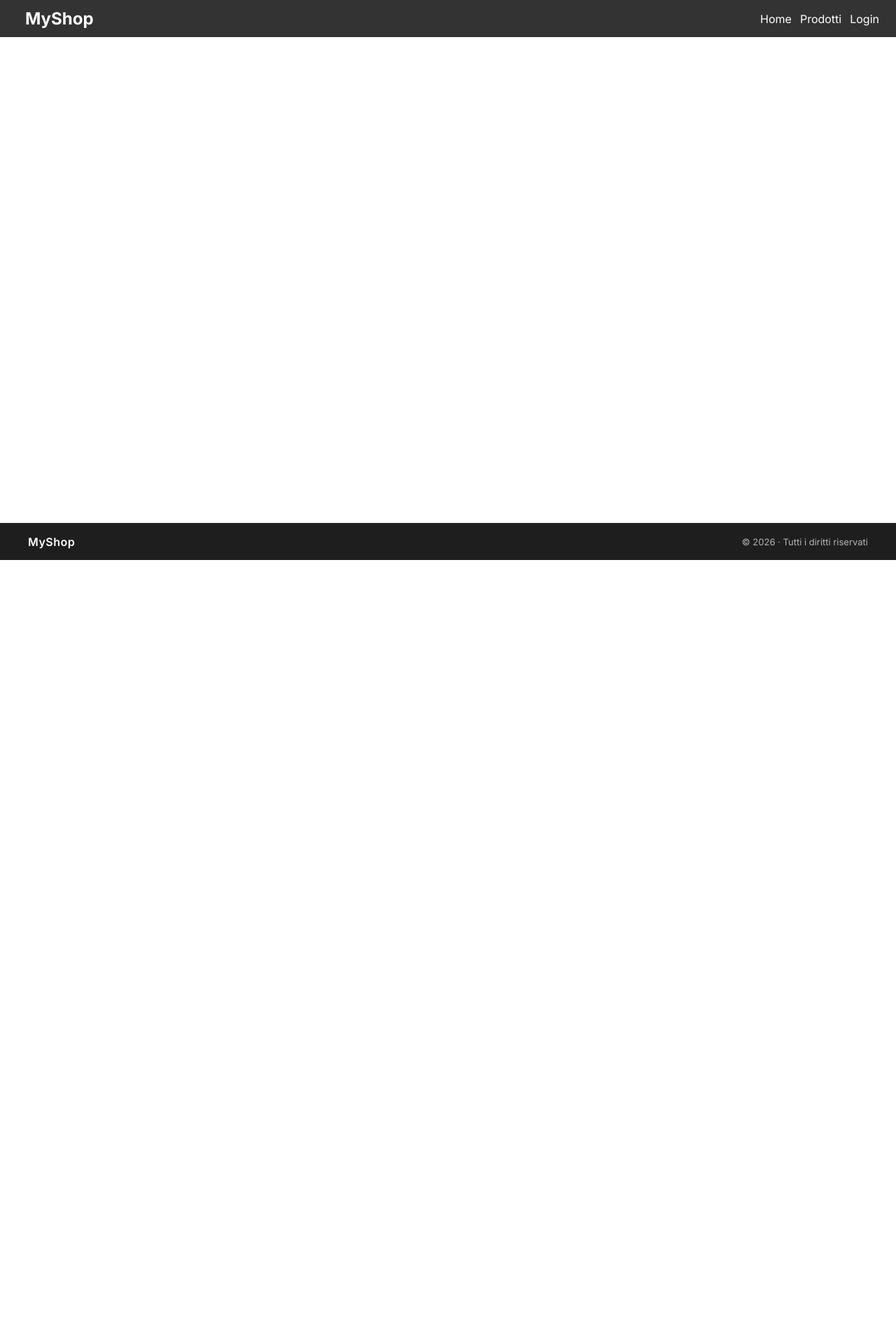
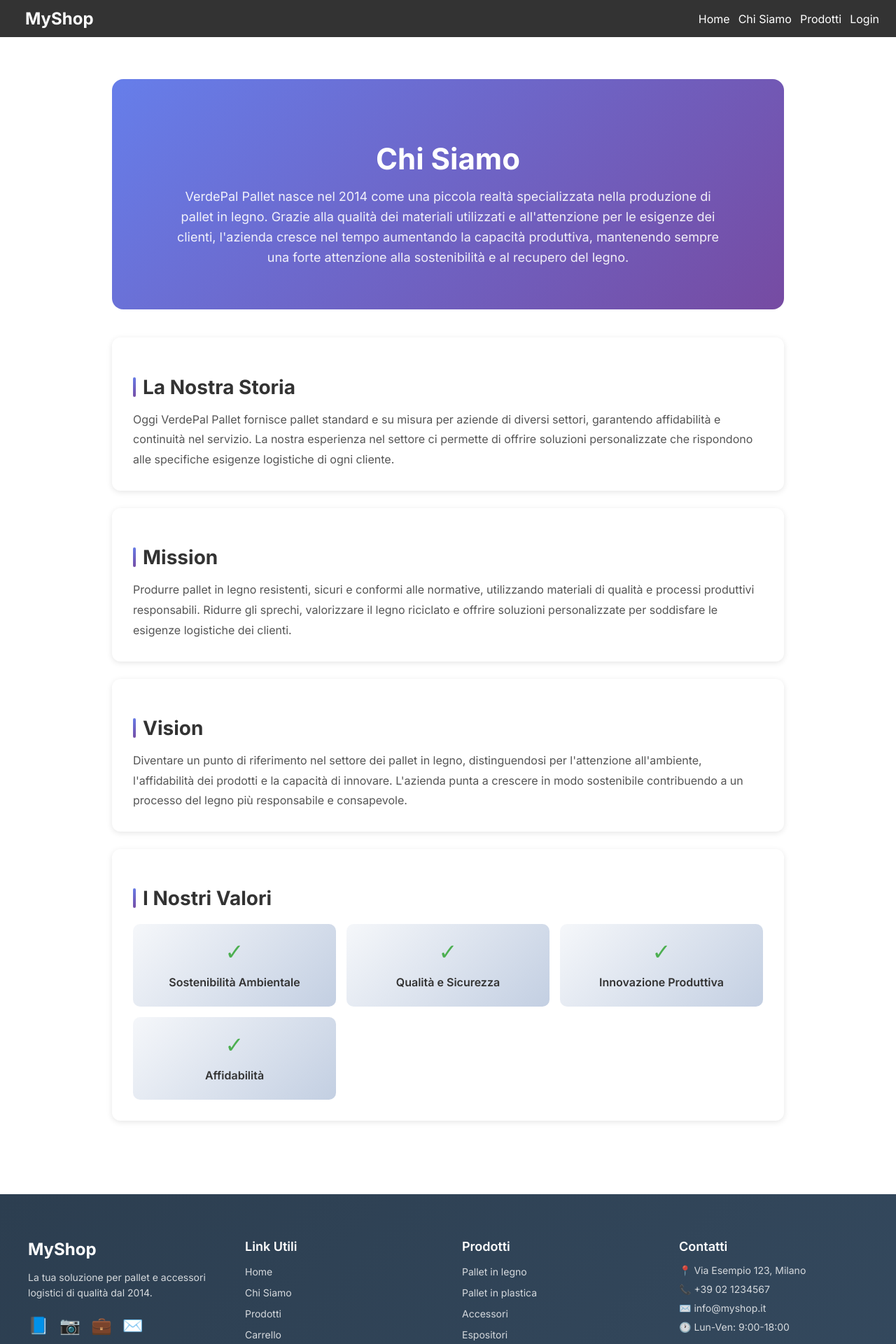
Before and after one commit to nikfaccini/Progetto-ERASMUS-2026, a React (Create React App) app: page /chi-siamo in a window 1280 px wide. Shown: the top 1920 px of the page at 70% size. Before the commit the page ends 800 px from the top, so only its background shows below. Built offline with nearby package versions, Linux system fonts and the light colour scheme.

Commit message:
Aggiunta pagina Chi Siamo e aggiornato Footer

```diff
--- a/src/App.js
+++ b/src/App.js
@@ -10,6 +10,7 @@ import Registrazione from "./pages/Registrazione";
 import Prodotti from "./pages/Prodotti";
 import Carrello from "./pages/Carrello";
 import Ordini from "./pages/Ordini";
+import ChiSiamo from "./pages/ChiSiamo";
 
 function AppLayout() {
   const location = useLocation();
@@ -58,7 +59,35 @@ function AppLayout() {
 function App() {
   return (
     <BrowserRouter>
-      <AppLayout />
+      <Navbar />
+
+      <Routes>
+        <Route path="/" element={<Home />} />
+        <Route path="/login" element={<Login />} />
+        <Route path="/registrazione" element={<Registrazione />} />
+        <Route path="/prodotti" element={<Prodotti />} />
+        <Route path="/chi-siamo" element={<ChiSiamo />} />
+
+        <Route
+          path="/carrello"
+          element={
+            <ProtectedRoute>
+              <Carrello />
+            </ProtectedRoute>
+          }
+        />
+
+        <Route
+          path="/ordini"
+          element={
+            <ProtectedRoute>
+              <Ordini />
+            </ProtectedRoute>
+          }
+        />
+      </Routes>
+
+      <Footer />
     </BrowserRouter>
   );
 }
--- a/src/components/Footer.css
+++ b/src/components/Footer.css
@@ -1,53 +1,118 @@
-/* Style globale */
-html, body, #root {
-  height: 100%;
+.footer {
+  background: linear-gradient(135deg, #2c3e50 0%, #34495e 100%);
+  color: white;
+  margin-top: 60px;
+  padding: 40px 20px 20px 20px;
+}
+
+.footer-content {
+  max-width: 1200px;
+  margin: 0 auto;
+  display: grid;
+  grid-template-columns: repeat(auto-fit, minmax(250px, 1fr));
+  gap: 40px;
+  padding-bottom: 30px;
+  border-bottom: 1px solid rgba(255, 255, 255, 0.1);
+}
+
+.footer-section h3 {
+  font-size: 24px;
+  margin-bottom: 15px;
+  color: white;
+}
+
+.footer-section h4 {
+  font-size: 18px;
+  margin-bottom: 15px;
+  color: white;
+  font-weight: 600;
+}
+
+.footer-section p {
+  font-size: 14px;
+  line-height: 1.6;
+  color: rgba(255, 255, 255, 0.8);
+  margin-bottom: 20px;
+}
+
+.footer-section ul {
+  list-style: none;
+  padding: 0;
   margin: 0;
 }
 
-/* Flexbox layout per tutto */
-#root {
-  display: flex;
-  flex-direction: column;
-  height: 100%;
+.footer-section ul li {
+  margin-bottom: 10px;
 }
 
-.main-content {
-  flex-grow: 1; /* Consente al contenuto di crescere e occupare spazio disponibile */
+.footer-section ul li a {
+  color: rgba(255, 255, 255, 0.8);
+  text-decoration: none;
+  font-size: 14px;
+  transition: color 0.3s, padding-left 0.3s;
+  display: inline-block;
 }
 
-/* Stile Footer */
-.footer {
-  font-family: "Inter", sans-serif;
-  background-color: #1e1e1e;
-  border-top: 1px solid #2f2f2f;
-  padding: 16px 24px;
+.footer-section ul li a:hover {
+  color: #4caf50;
+  padding-left: 5px;
 }
 
-.footer-container {
+.contact-info li {
+  color: rgba(255, 255, 255, 0.8);
+  font-size: 14px;
+  margin-bottom: 10px;
+}
+
+.social-links {
+  display: flex;
+  gap: 15px;
+  margin-top: 15px;
+}
+
+.social-links a {
+  font-size: 24px;
+  text-decoration: none;
+  transition: transform 0.3s;
+  display: inline-block;
+}
+
+.social-links a:hover {
+  transform: scale(1.2);
+}
+
+.footer-bottom {
   max-width: 1200px;
   margin: 0 auto;
-  display: flex;
-  justify-content: space-between;
-  align-items: center;
+  padding-top: 20px;
+  text-align: center;
 }
 
-.footer-brand {
-  font-size: 16px;
-  font-weight: 600;
-  color: #ffffff;
-  letter-spacing: 0.5px;
+.footer-bottom p {
+  color: rgba(255, 255, 255, 0.6);
+  font-size: 14px;
+  margin: 0;
 }
 
-.footer-text {
-  font-size: 13px;
-  color: #b5b5b5;
-}
+@media (max-width: 768px) {
+  .footer-content {
+    grid-template-columns: 1fr;
+    gap: 30px;
+  }
 
-/* Mobile */
-@media (max-width: 768px) {
-  .footer-container {
-    flex-direction: column;
-    gap: 6px;
+  .footer-section {
     text-align: center;
   }
+
+  .social-links {
+    justify-content: center;
+  }
+
+  .footer-section ul li a {
+    display: block;
+  }
+
+  .footer-section ul li a:hover {
+    padding-left: 0;
+  }
 }
--- a/src/components/Footer.js
+++ b/src/components/Footer.js
@@ -1,13 +1,54 @@
-import "./Footer.css";
+import { Link } from 'react-router-dom';
+import './Footer.css';
 
 const Footer = () => {
   return (
     <footer className="footer">
-      <div className="footer-container">
-        <span className="footer-brand">MyShop</span>
-        <span className="footer-text">
-          © {new Date().getFullYear()} · Tutti i diritti riservati
-        </span>
+      <div className="footer-content">
+        <div className="footer-section">
+          <h3>MyShop</h3>
+          <p>La tua soluzione per pallet e accessori logistici di qualità dal 2014.</p>
+          <div className="social-links">
+            <a href="#" aria-label="Facebook">📘</a>
+            <a href="#" aria-label="Instagram">📷</a>
+            <a href="#" aria-label="LinkedIn">💼</a>
+            <a href="#" aria-label="Email">✉️</a>
+          </div>
+        </div>
+
+        <div className="footer-section">
+          <h4>Link Utili</h4>
+          <ul>
+            <li><Link to="/">Home</Link></li>
+            <li><Link to="/chi-siamo">Chi Siamo</Link></li>
+            <li><Link to="/prodotti">Prodotti</Link></li>
+            <li><Link to="/carrello">Carrello</Link></li>
+          </ul>
+        </div>
+
+        <div className="footer-section">
+          <h4>Prodotti</h4>
+          <ul>
+            <li><Link to="/prodotti">Pallet in legno</Link></li>
+            <li><Link to="/prodotti">Pallet in plastica</Link></li>
+            <li><Link to="/prodotti">Accessori</Link></li>
+            <li><Link to="/prodotti">Espositori</Link></li>
+          </ul>
+        </div>
+
+        <div className="footer-section">
+          <h4>Contatti</h4>
+          <ul className="contact-info">
+            <li>📍 Via Esempio 123, Milano</li>
+            <li>📞 +39 02 1234567</li>
+            <li>✉️ info@myshop.it</li>
+            <li>🕐 Lun-Ven: 9:00-18:00</li>
+          </ul>
+        </div>
+      </div>
+
+      <div className="footer-bottom">
+        <p>&copy; 2024 MyShop - VerdePal Pallet. Tutti i diritti riservati.</p>
       </div>
     </footer>
   );
--- a/src/components/Navbar.js
+++ b/src/components/Navbar.js
@@ -6,8 +6,8 @@ const Navbar = () => {
   const navigate = useNavigate();
   const location = useLocation();
   const [isLogged, setIsLogged] = useState(false);
+  const [menuOpen, setMenuOpen] = useState(false);
 
-  // Controlla lo stato del login ogni volta che cambia la route
   useEffect(() => {
     const logged = localStorage.getItem("isLogged");
     setIsLogged(!!logged);
@@ -16,34 +16,58 @@ const Navbar = () => {
   const logout = () => {
     localStorage.removeItem("isLogged");
     setIsLogged(false);
+    setMenuOpen(false);
     navigate("/login");
   };
 
+  const closeMenu = () => {
+    setMenuOpen(false);
+  };
+
   return (
-    <nav className="navbar navbar-dark bg-dark px-4">
-      <Link className="navbar-brand" to="/">MyShop</Link>
+    <nav className="navbar">
+      <Link className="navbar-brand" to="/" onClick={closeMenu}>
+        MyShop
+      </Link>
 
-      <div>
-        <Link className="btn btn-link text-white" to="/">Home</Link>
-        <Link className="btn btn-link text-white" to="/prodotti">Prodotti</Link>
+      <button
+        className="hamburger"
+        onClick={() => setMenuOpen(!menuOpen)}
+        aria-label="Menu"
+      >
+        <span></span>
+        <span></span>
+        <span></span>
+      </button>
+
+      <div className={`nav-menu ${menuOpen ? 'active' : ''}`}>
+        <Link className="nav-link" to="/" onClick={closeMenu}>
+          Home
+        </Link>
+        <Link className="nav-link" to="/chi-siamo" onClick={closeMenu}>
+          Chi Siamo
+        </Link>
+        <Link className="nav-link" to="/prodotti" onClick={closeMenu}>
+          Prodotti
+        </Link>
 
         {isLogged && (
           <>
-            <Link className="btn btn-link text-white" to="/carrello">
+            <Link className="nav-link" to="/carrello" onClick={closeMenu}>
               Carrello
             </Link>
-            <Link className="btn btn-link text-white" to="/ordini">
+            <Link className="nav-link" to="/ordini" onClick={closeMenu}>
               Ordini
             </Link>
           </>
         )}
 
         {!isLogged ? (
-          <Link className="btn btn-outline-light ms-2" to="/login">
+          <Link className="btn-login" to="/login" onClick={closeMenu}>
             Login
           </Link>
         ) : (
-          <button className="btn btn-outline-danger ms-2" onClick={logout}>
+          <button className="btn-logout" onClick={logout}>
             Logout
           </button>
         )}
--- a/src/pages/ChiSiamo.css
+++ b/src/pages/ChiSiamo.css
@@ -1,34 +1,122 @@
-.container {
-  max-width: 900px;
+.chi-siamo-container {
+  max-width: 1000px;
+  margin: 40px auto;
+  padding: 20px;
+}
+
+.chi-siamo-header {
+  text-align: center;
+  padding: 60px 20px;
+  background: linear-gradient(135deg, #667eea 0%, #764ba2 100%);
+  border-radius: 16px;
+  color: white;
+  margin-bottom: 40px;
+}
+
+.chi-siamo-header h1 {
+  font-size: 42px;
+  margin-bottom: 15px;
+  font-weight: bold;
+  color: white;
+}
+
+.chi-siamo-header p {
+  font-size: 18px;
+  opacity: 0.9;
+  max-width: 800px;
   margin: 0 auto;
-  padding: 30px 20px;
-  font-family: "Inter", sans-serif;
+  line-height: 1.6;
+  color: white;
+}
+
+.content-section {
+  background: white;
+  border-radius: 12px;
+  padding: 30px;
+  margin-bottom: 25px;
+  box-shadow: 0 2px 8px rgba(0, 0, 0, 0.1);
+}
+
+.content-section h2 {
+  color: #333;
+  font-size: 28px;
+  margin-bottom: 15px;
+  display: flex;
+  align-items: center;
+  gap: 10px;
+}
+
+.content-section h2::before {
+  content: '';
+  width: 4px;
+  height: 28px;
+  background: linear-gradient(135deg, #667eea 0%, #764ba2 100%);
+  border-radius: 2px;
+}
+
+.content-section p {
+  font-size: 16px;
+  line-height: 1.8;
+  color: #555;
+  margin: 0;
+}
+
+.valori-list {
+  display: grid;
+  grid-template-columns: repeat(auto-fit, minmax(220px, 1fr));
+  gap: 15px;
+  margin-top: 20px;
+}
+
+.valore-item {
+  background: linear-gradient(135deg, #f5f7fa 0%, #c3cfe2 100%);
+  padding: 20px;
+  border-radius: 10px;
+  text-align: center;
+  transition: transform 0.2s;
+}
+
+.valore-item:hover {
+  transform: translateY(-5px);
+}
+
+.valore-item::before {
+  content: '✓';
+  display: block;
+  font-size: 32px;
+  color: #4caf50;
+  margin-bottom: 10px;
+}
+
+.valore-item p {
+  margin: 0;
+  font-weight: 600;
   color: #333;
 }
 
-h1 {
-  font-size: 32px;
-  font-weight: 700;
-  margin-bottom: 20px;
-  color: #764ba2;
+/* Responsive */
+@media (max-width: 768px) {
+  .chi-siamo-header {
+    padding: 40px 20px;
   }
 
-h2 {
-  font-size: 24px;
-  font-weight: 600;
-  margin-top: 20px;
-  margin-bottom: 10px;
+  .chi-siamo-header h1 {
+    font-size: 32px;
   }
 
-p {
+  .chi-siamo-header p {
     font-size: 16px;
-  line-height: 1.6;
-  margin-bottom: 12px;
   }
 
-.mission {
-  background-color: #f0f0ff;
-  padding: 16px;
-  border-radius: 10px;
-  margin-top: 20px;
+  .content-section {
+    padding: 20px;
   }
+
+  .content-section h2 {
+    font-size: 24px;
+  }
+
+  .valori-list {
+    grid-template-columns: 1fr;
+  }
+}
--- a/src/pages/ChiSiamo.js
+++ b/src/pages/ChiSiamo.js
@@ -3,39 +3,59 @@ import "./ChiSiamo.css";
 
 const ChiSiamo = () => {
   return (
-    <div className="container">
-      <h1>Chi Siamo</h1>
-
-      <p>
-        VerdePal Pallet nasce nel 2014 come una piccola realtà specializzata nella produzione di pallet in legno.
-        Grazie alla qualità dei materiali utilizzati e all’attenzione per le esigenze dei clienti, l’azienda cresce nel tempo aumentando la capacità produttiva.
-        Mantiene sempre una forte attenzione alla sostenibilità e al recupero del legno. Oggi VerdePal Pallet fornisce pallet standard e su misura per aziende di diversi settori, garantendo affidabilità e continuità nel servizio.
-      </p>
-
-      <div className="mission">
-        <h2>Mission</h2>
+    <div className="chi-siamo-container">
+      <div className="chi-siamo-header">
+        <h1>Chi Siamo</h1>
         <p>
-          Produrre pallet in legno resistenti, sicuri e conformi alle normative, utilizzando materiali di qualità e processi produttivi responsabili.
-          Ridurre gli sprechi, valorizzare il legno riciclato e offrire soluzioni personalizzate per soddisfare le esigenze logistiche dei clienti.
+          VerdePal Pallet nasce nel 2014 come una piccola realtà specializzata nella produzione di pallet in legno.
+          Grazie alla qualità dei materiali utilizzati e all'attenzione per le esigenze dei clienti, l'azienda cresce nel tempo
+          aumentando la capacità produttiva, mantenendo sempre una forte attenzione alla sostenibilità e al recupero del legno.
         </p>
       </div>
 
-      <div className="mission">
-        <h2>Vision</h2>
+      <div className="content-section">
+        <h2>La Nostra Storia</h2>
         <p>
-          Diventare un punto di riferimento nel settore dei pallet in legno, distinguendosi per l’attenzione all’ambiente, l’affidabilità dei prodotti e la capacità di innovare.
-          L’azienda punta a crescere in modo sostenibile contribuendo a un processo del legno più responsabile e consapevole.
+          Oggi VerdePal Pallet fornisce pallet standard e su misura per aziende di diversi settori,
+          garantendo affidabilità e continuità nel servizio. La nostra esperienza nel settore ci permette
+          di offrire soluzioni personalizzate che rispondono alle specifiche esigenze logistiche di ogni cliente.
         </p>
       </div>
 
-      <div className="mission">
-        <h2>Valori</h2>
-        <ul>
-          <li>Sostenibilità ambientale</li>
-          <li>Qualità e sicurezza</li>
-          <li>Innovazione produttiva</li>
-          <li>Affidabilità</li>
-        </ul>
+      <div className="content-section">
+        <h2>Mission</h2>
+        <p>
+          Produrre pallet in legno resistenti, sicuri e conformi alle normative, utilizzando materiali di qualità
+          e processi produttivi responsabili. Ridurre gli sprechi, valorizzare il legno riciclato e offrire soluzioni
+          personalizzate per soddisfare le esigenze logistiche dei clienti.
+        </p>
+      </div>
+
+      <div className="content-section">
+        <h2>Vision</h2>
+        <p>
+          Diventare un punto di riferimento nel settore dei pallet in legno, distinguendosi per l'attenzione all'ambiente,
+          l'affidabilità dei prodotti e la capacità di innovare. L'azienda punta a crescere in modo sostenibile
+          contribuendo a un processo del legno più responsabile e consapevole.
+        </p>
+      </div>
+
+      <div className="content-section">
+        <h2>I Nostri Valori</h2>
+        <div className="valori-list">
+          <div className="valore-item">
+            <p>Sostenibilità Ambientale</p>
+          </div>
+          <div className="valore-item">
+            <p>Qualità e Sicurezza</p>
+          </div>
+          <div className="valore-item">
+            <p>Innovazione Produttiva</p>
+          </div>
+          <div className="valore-item">
+            <p>Affidabilità</p>
+          </div>
+        </div>
       </div>
     </div>
   );
--- a/src/pages/Home.jsx
+++ b/src/pages/Home.jsx
@@ -8,8 +8,8 @@ const Home = () => {
   return (
     <div className="home-container">
       <div className="hero-section">
-        <h1>Benvenuto {isLogged && utente.nome ? utente.nome : ""} nel nostro eCommerce! 🛍️</h1>
-        <p>Scopri i nostri pallet al miglior prezzo</p>
+        <h1>Benvenuto {isLogged && utente.nome ? utente.nome : ""} su MyShop! 📦</h1>
+        <p>La tua soluzione per pallet e accessori logistici di qualità</p>
 
         {!isLogged ? (
           <div className="home-buttons">
@@ -23,7 +23,7 @@ const Home = () => {
         ) : (
           <div className="home-buttons">
             <Link to="/prodotti" className="btn-primary">
-              Vai ai prodotti
+              Vai al catalogo
             </Link>
             <Link to="/carrello" className="btn-secondary">
               Vedi carrello
@@ -35,26 +35,61 @@ const Home = () => {
       <div className="features-section">
         <div className="feature-card">
           <div className="feature-icon">🚚</div>
-          <h3>Spedizione Gratuita</h3>
-          <p>Su ordini superiori a €50</p>
+          <h3>Consegna Rapida</h3>
+          <p>Spedizioni in tutta Italia con corrieri specializzati</p>
         </div>
 
         <div className="feature-card">
-          <div className="feature-icon">🔒</div>
-          <h3>Pagamenti Sicuri</h3>
-          <p>Transazioni protette al 100%</p>
+          <div className="feature-icon">♻️</div>
+          <h3>Materiali Sostenibili</h3>
+          <p>Pallet in legno certificato e materiali riciclati</p>
         </div>
 
         <div className="feature-card">
           <div className="feature-icon">⭐</div>
-          <h3>Prodotti Garantiti</h3>
-          <p>Garanzia su tutti i prodotti</p>
+          <h3>Qualità Garantita</h3>
+          <p>Prodotti testati e conformi agli standard europei</p>
         </div>
 
         <div className="feature-card">
           <div className="feature-icon">💬</div>
-          <h3>Assistenza 24/7</h3>
-          <p>Supporto sempre disponibile</p>
+          <h3>Assistenza Dedicata</h3>
+          <p>Supporto per aziende e ordini personalizzati</p>
+        </div>
+      </div>
+
+      <div className="info-section">
+        <h2>I Nostri Prodotti</h2>
+        <div className="prodotti-preview">
+          <div className="prodotto-preview-card">
+            <div className="preview-icon">📦</div>
+            <h3>Pallet</h3>
+            <p>Pallet in legno, plastica e legno pressato per ogni esigenza</p>
+          </div>
+          <div className="prodotto-preview-card">
+            <div className="preview-icon">🔧</div>
+            <h3>Accessori</h3>
+            <p>Paretali, planche e soluzioni per la protezione delle merci</p>
+          </div>
+          <div className="prodotto-preview-card">
+            <div className="preview-icon">🏪</div>
+            <h3>Espositori</h3>
+            <p>Display e strutture in pallet per l'esposizione prodotti</p>
+          </div>
+        </div>
+      </div>
+
+      <div className="chi-siamo-preview">
+        <div className="chi-siamo-content">
+          <h2>Chi Siamo</h2>
+          <p>
+            VerdePal Pallet nasce nel 2014 con l'obiettivo di fornire pallet di qualità
+            con un forte impegno verso la sostenibilità ambientale. La nostra esperienza
+            e attenzione al cliente ci rendono un partner affidabile per le tue esigenze logistiche.
+          </p>
+          <Link to="/chi-siamo" className="btn-scopri">
+            Scopri di più →
+          </Link>
         </div>
       </div>
     </div>
```
Also changed, not shown: src/pages/Home.css (+53 -0 lines). Lines whose indentation alone changed are shown as unchanged.
